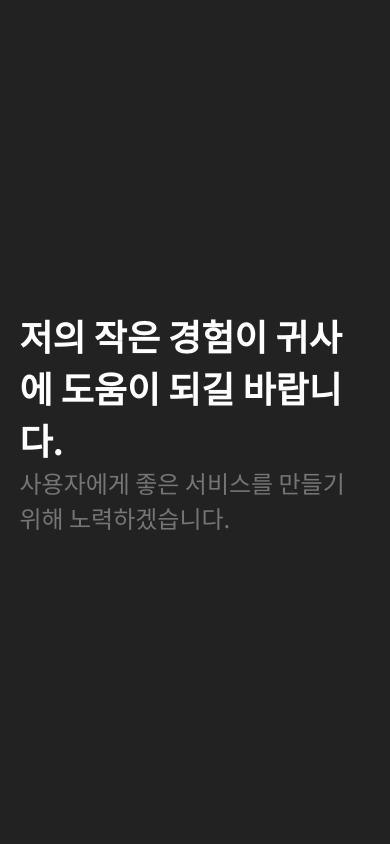
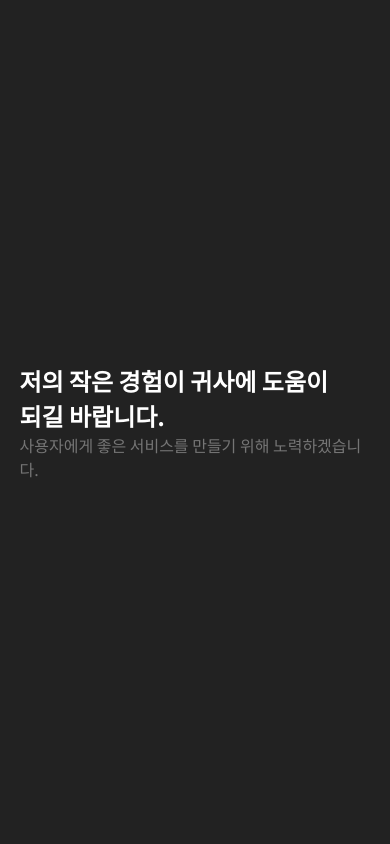
Before and after one commit to devDohyun/dohyun-portfolio, a Next.js app: page / in a window 390 px wide. Shown: the top 844 px of the page. Built offline with nearby package versions, Linux system fonts and the light colour scheme.

Commit message:
Ready for mobile

```diff
--- a/components/Card/Title/index.module.scss
+++ b/components/Card/Title/index.module.scss
@@ -1,7 +1,12 @@
 .card_title {
-  font-size: 32px;
+  font-size: 36px;
   font-weight: bolder;
   word-break: keep-all;
   letter-spacing: 0;
   line-height: 1.4;
+
+  @media (max-width: $bp_sm) {
+    font-size: 32px;
+    line-height: 1.3;
+  }
 }
--- a/components/Intro/index.module.scss
+++ b/components/Intro/index.module.scss
@@ -27,6 +27,8 @@
         font-weight: bold;
 
         color: $color_primary;
+
+        word-break: keep-all;
 
         @media (max-width: $bp_sm) {
           font-size: 24px;
@@ -64,10 +66,20 @@
           font-size: 36px;
           font-weight: bold;
           color: #ffffff;
+
+          word-break: keep-all;
+
+          @media (max-width: $bp_sm) {
+            font-size: 24px;
+          }
         }
         .subtitle {
           font-size: 24px;
           color: $color_grey4;
+
+          @media (max-width: $bp_sm) {
+            font-size: 16px;
+          }
         }
       }
     }
--- a/components/Stacks/Item/index.module.scss
+++ b/components/Stacks/Item/index.module.scss
@@ -10,6 +10,10 @@
 
   font-size: 14px;
 
+  @media (max-width: $bp_sm) {
+    font-size: 12px;
+  }
+
   &:not(:last-of-type) {
     margin-right: 5px;
   }
--- a/components/Stacks/index.module.scss
+++ b/components/Stacks/index.module.scss
@@ -25,6 +25,10 @@ $card_margin_y: 30px;
         height: 100%;
 
         padding: $card_padding_x $card_padding_y;
+
+        @media (max-width: $bp_sm) {
+          padding: ($card_padding_x * 0.7) ($card_padding_y * 0.7);
+        }
 
         &.title_card {
           display: flex;
@@ -105,6 +109,10 @@ $card_margin_y: 30px;
 
             color: rgba($color: #ffffff, $alpha: 0.5);
 
+            @media (max-width: $bp_sm) {
+              font-size: 18px;
+            }
+
             .highlight {
               color: #ffffff;
             }
```
